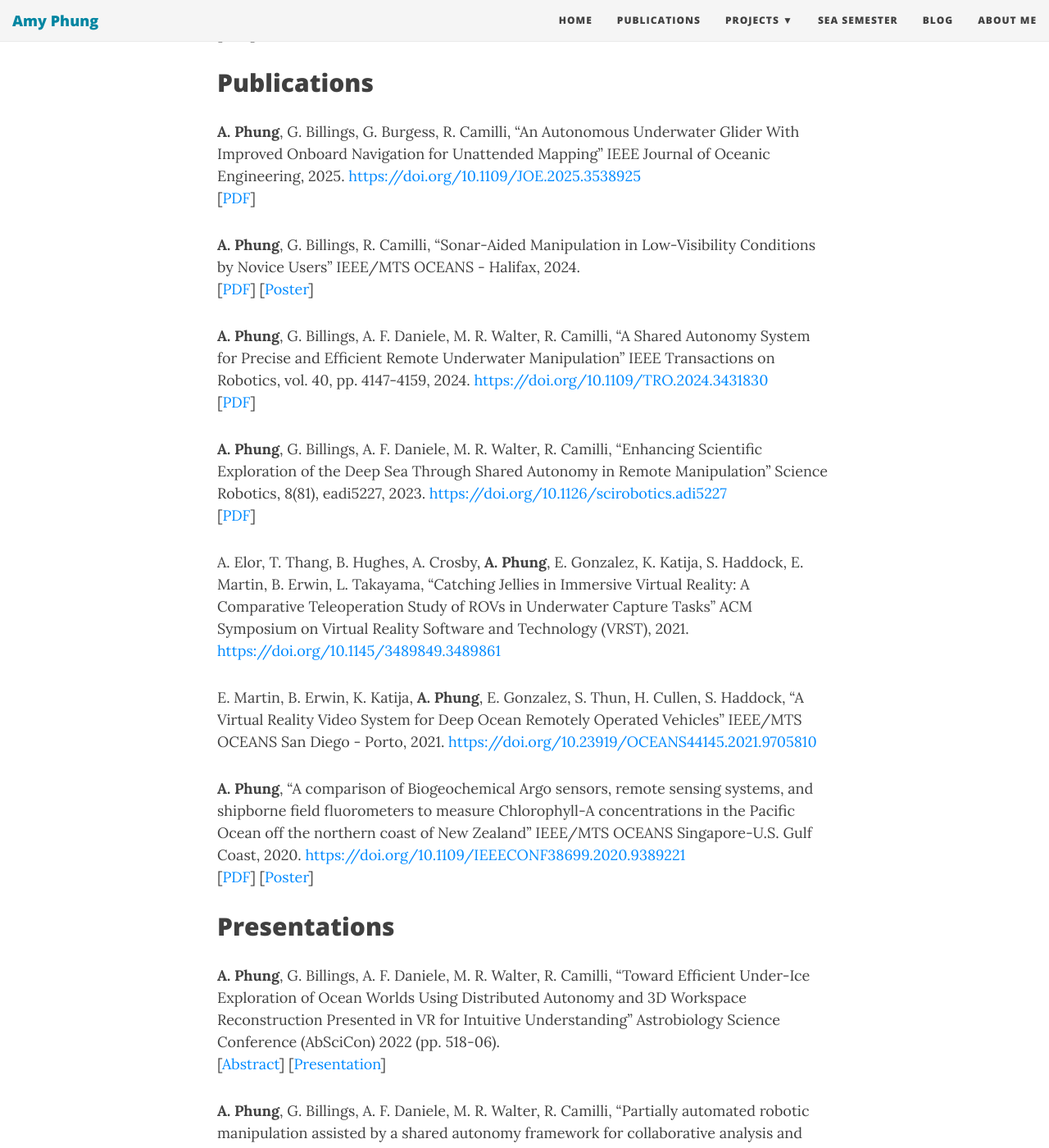
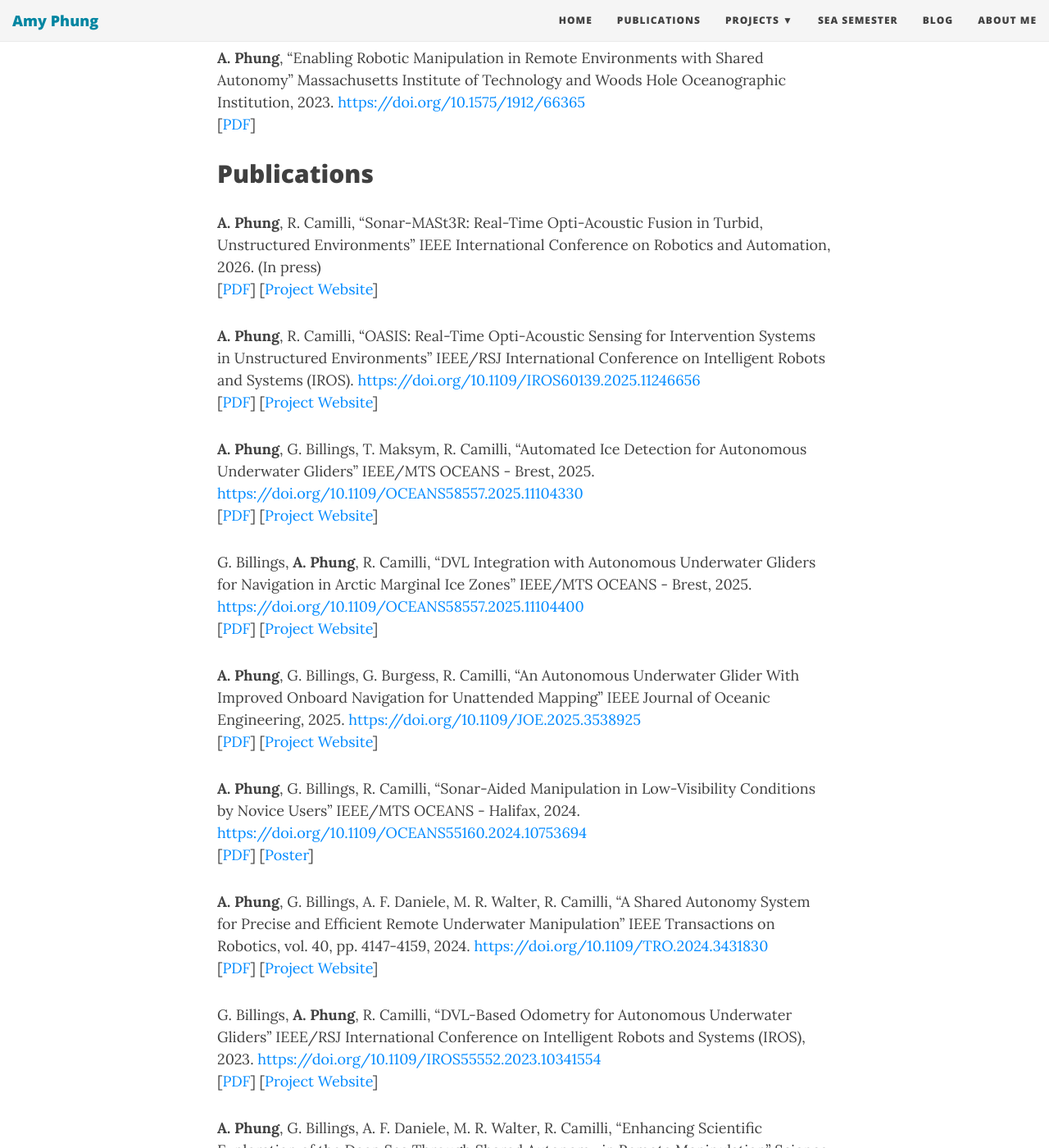
Before and after one commit to AmyPhung/amyphung.github.io, a Jekyll site: the page built from publications.md, in a window 1280 px wide and 1400 px high, scrolled down 385 px. Shown: the whole window at 82% size. Built offline with Jekyll 4.4.1, drawn with Linux system fonts in a browser that asks for light colours; nearby versions of some CDN libraries; some of the changed text lies outside the part shown.

```diff
--- a/publications.md
+++ b/publications.md
@@ -5,6 +5,8 @@ title: Publications
 
 <!-- Theses -->
 ## Theses
+ **A. Phung**, “Optical and Acoustic Perception for Robotic Exploration and Intervention in Challenging Underwater Environments” Massachusetts Institute of Technology and Woods Hole Oceanographic Institution, 2026.
+
  **A. Phung**, “Enabling Robotic Manipulation in Remote Environments with Shared Autonomy” Massachusetts Institute of Technology and Woods Hole Oceanographic Institution, 2023. [https://doi.org/10.1575/1912/66365](https://doi.org/10.1575/1912/66365)
  <br />
 [[PDF](https://dspace.mit.edu/handle/1721.1/158267)]
@@ -12,36 +14,78 @@ title: Publications
 
 <!-- Conference and Journal Publications -->
 ## Publications
-**A. Phung**, G. Billings, G. Burgess, R. Camilli, “An Autonomous Underwater Glider With Improved Onboard Navigation for Unattended Mapping” IEEE Journal of Oceanic Engineering, 2025. [https://doi.org/10.1109/JOE.2025.3538925](https://doi.org/10.1109/JOE.2025.3538925)
+**A. Phung**, R. Camilli, “Sonar-MASt3R: Real-Time Opti-Acoustic Fusion in Turbid, Unstructured Environments” IEEE International Conference on Robotics and Automation, 2026. (In press)
 <br />
-[[PDF](https://ieeexplore.ieee.org/stamp/stamp.jsp?tp=&arnumber=10980064)]
+[[PDF](https://arxiv.org/pdf/2603.13585)]
+[[Project Website](https://sonar-mast3r.github.io/)]
+
+**A. Phung**, R. Camilli, “OASIS: Real-Time Opti-Acoustic Sensing for Intervention Systems in Unstructured Environments” IEEE/RSJ International Conference on Intelligent Robots and Systems (IROS).
+[https://doi.org/10.1109/IROS60139.2025.11246656](https://doi.org/10.1109/IROS60139.2025.11246656)
+<br />
+[[PDF](https://arxiv.org/pdf/2508.12071)]
+[[Project Website](https://oasis-iros.github.io/)]
+
+**A. Phung**, G. Billings, T. Maksym, R. Camilli, “Automated Ice Detection for Autonomous Underwater Gliders” IEEE/MTS OCEANS - Brest, 2025.
+[https://doi.org/10.1109/OCEANS58557.2025.11104330](https://doi.org/10.1109/OCEANS58557.2025.11104330)
+<br />
+[[PDF](https://aug-mapping.github.io/static/pdf/OCEANS2025_aug_ice.pdf)]
+[[Project Website](https://aug-mapping.github.io/)]
+
+G. Billings, **A. Phung**, R. Camilli, “DVL Integration with Autonomous Underwater Gliders for Navigation in Arctic Marginal Ice Zones” IEEE/MTS OCEANS - Brest, 2025.
+[https://doi.org/10.1109/OCEANS58557.2025.11104400](https://doi.org/10.1109/OCEANS58557.2025.11104400)
+<br />
+[[PDF](https://aug-mapping.github.io/static/pdf/OCEANS2025_arctic_dvl_odo.pdf)]
+[[Project Website](https://aug-mapping.github.io/)]
+
+**A. Phung**, G. Billings, G. Burgess, R. Camilli, “An Autonomous Underwater Glider With Improved Onboard Navigation for Unattended Mapping” IEEE Journal of Oceanic Engineering, 2025.
+[https://doi.org/10.1109/JOE.2025.3538925](https://doi.org/10.1109/JOE.2025.3538925)
+<br />
+[[PDF](https://aug-mapping.github.io/static/pdf/JOE2025_aug_survey.pdf)]
+[[Project Website](https://aug-mapping.github.io/)]
 
 **A. Phung**, G. Billings, R. Camilli, “Sonar-Aided Manipulation in Low-Visibility Conditions by Novice Users” IEEE/MTS OCEANS - Halifax, 2024.
+[https://doi.org/10.1109/OCEANS55160.2024.10753694](https://doi.org/10.1109/OCEANS55160.2024.10753694)
 <br />
 [[PDF](/files/publications/Sonar_Manip__2024_OCEANS.pdf)]
 [[Poster](/files/presentations/OCEANS-2024-poster.pdf)]
 
-**A. Phung**, G. Billings, A. F. Daniele, M. R. Walter, R. Camilli, “A Shared Autonomy System for Precise and Efficient Remote Underwater Manipulation” IEEE Transactions on Robotics, vol. 40, pp. 4147-4159, 2024. [https://doi.org/10.1109/TRO.2024.3431830](https://doi.org/10.1109/TRO.2024.3431830)
+**A. Phung**, G. Billings, A. F. Daniele, M. R. Walter, R. Camilli, “A Shared Autonomy System for Precise and Efficient Remote Underwater Manipulation” IEEE Transactions on Robotics, vol. 40, pp. 4147-4159, 2024.
+[https://doi.org/10.1109/TRO.2024.3431830](https://doi.org/10.1109/TRO.2024.3431830)
 <br />
 [[PDF](https://ieeexplore.ieee.org/stamp/stamp.jsp?tp=&arnumber=10606089)]
+[[Project Website](https://amyphung.github.io/sharc/)]
+
+G. Billings, **A. Phung**, R. Camilli, “DVL-Based Odometry for Autonomous Underwater Gliders” IEEE/RSJ International Conference on Intelligent Robots and Systems (IROS), 2023.
+[https://doi.org/10.1109/IROS55552.2023.10341554](https://doi.org/10.1109/IROS55552.2023.10341554)
+<br />
+[[PDF](https://aug-mapping.github.io/static/pdf/OCEANS2025_arctic_dvl_odo.pdf)]
+[[Project Website](https://aug-mapping.github.io/)]
 
 **A. Phung**, G. Billings, A. F. Daniele, M. R. Walter, R. Camilli, “Enhancing Scientific Exploration of the Deep Sea Through Shared Autonomy in Remote Manipulation” Science Robotics, 8(81), eadi5227, 2023.
 [https://doi.org/10.1126/scirobotics.adi5227](https://doi.org/10.1126/scirobotics.adi5227)
 <br />
 [[PDF](https://www.science.org/doi/epdf/10.1126/scirobotics.adi5227)]
+[[Project Website](https://amyphung.github.io/sharc/)]
 
 A. Elor, T. Thang, B. Hughes, A. Crosby, **A. Phung**, E. Gonzalez, K. Katija, S. Haddock, E. Martin,
 B. Erwin, L. Takayama, “Catching Jellies in Immersive Virtual Reality: A Comparative Teleoperation
 Study of ROVs in Underwater Capture Tasks” ACM Symposium on Virtual Reality Software and
-Technology (VRST), 2021. [https://doi.org/10.1145/3489849.3489861](https://doi.org/10.1145/3489849.3489861)
+Technology (VRST), 2021.
+[https://doi.org/10.1145/3489849.3489861](https://doi.org/10.1145/3489849.3489861)
+<br />
+[[Project Website](https://amyphung.github.io/rov-vr/)]
 
 E. Martin, B. Erwin, K. Katija, **A. Phung**, E. Gonzalez, S. Thun, H. Cullen, S. Haddock, “A Virtual
 Reality Video System for Deep Ocean Remotely Operated Vehicles” IEEE/MTS OCEANS San Diego -
-Porto, 2021. [https://doi.org/10.23919/OCEANS44145.2021.9705810](https://doi.org/10.23919/OCEANS44145.2021.9705810)
+Porto, 2021.
+[https://doi.org/10.23919/OCEANS44145.2021.9705810](https://doi.org/10.23919/OCEANS44145.2021.9705810)
+<br />
+[[Project Website](https://amyphung.github.io/rov-vr/)]
 
 **A. Phung**, “A comparison of Biogeochemical Argo sensors, remote sensing systems, and shipborne field
 fluorometers to measure Chlorophyll-A concentrations in the Pacific Ocean off the northern coast of New
-Zealand” IEEE/MTS OCEANS Singapore-U.S. Gulf Coast, 2020. [https://doi.org/10.1109/IEEECONF38699.2020.9389221](https://doi.org/10.1109/IEEECONF38699.2020.9389221)
+Zealand” IEEE/MTS OCEANS Singapore-U.S. Gulf Coast, 2020.
+[https://doi.org/10.1109/IEEECONF38699.2020.9389221](https://doi.org/10.1109/IEEECONF38699.2020.9389221)
 <br />
 [[PDF](/files/chl-a/Chl_A_Comparison_Formatted.pdf)]
 [[Poster](/files/chl-a/PosterPDF_Phung.pdf)]
```
Also changed, not shown: _posts/projects/2023-02-01-aug-mapping.md (added, +14 -0 lines), _posts/projects/2024-01-01-oasis.md (+2 -2 lines), _posts/projects/2026-01-01-sonar-mast3r.md (added, +14 -0 lines), img/projects/research/aug-mapping.png (added), img/projects/research/oasis-preview.jpg (renamed from img/projects/oasis/oasis-preview.jpg), img/projects/research/sonar-mast3r.png (added).
